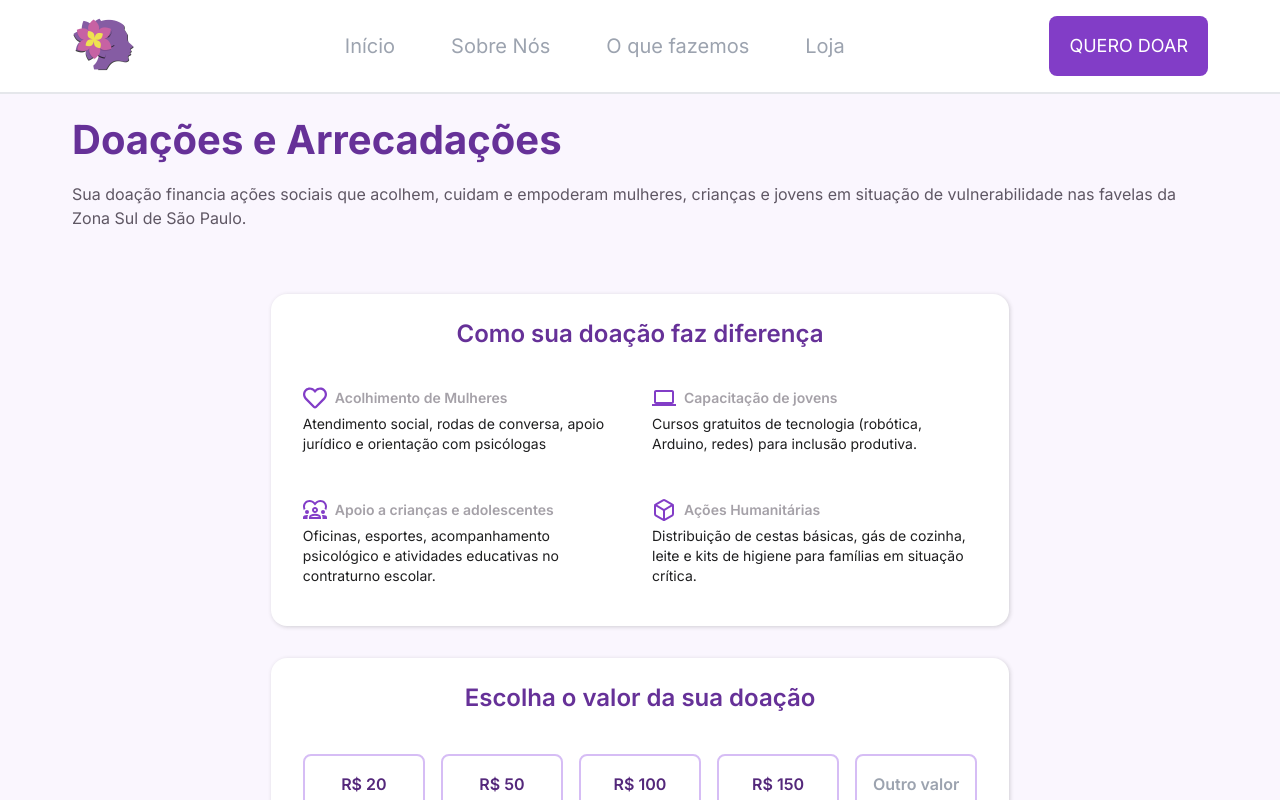
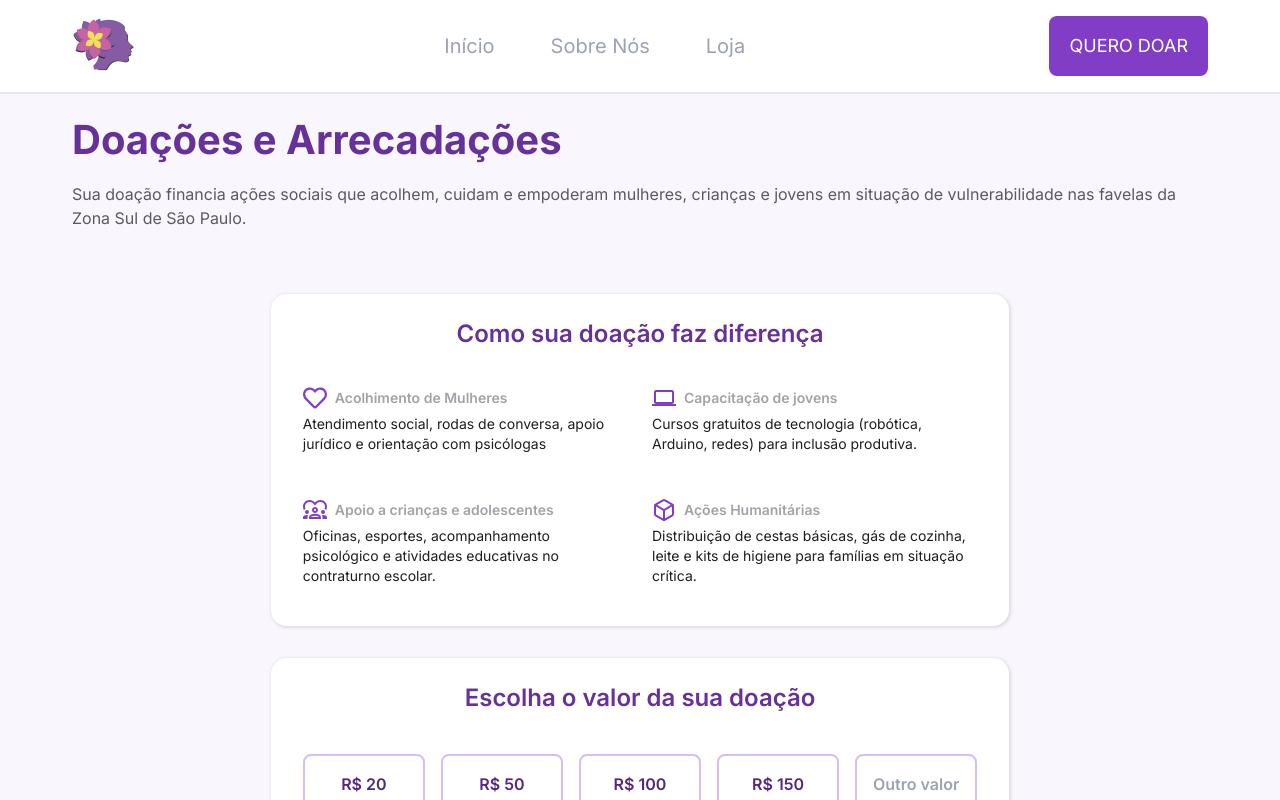
Before and after one commit to Projeto-FrontEnd-Fusion/Aceve-website-development, a Next.js app: page /quero-doar in a window 1280 px wide. Shown: the top 800 px of the page. Built offline with nearby package versions, Linux system fonts and the light colour scheme; a web font is replaced by a local one.

Commit message:
Revert "feat: creation of o-que-fazemos page structure, and added link to menu"
This reverts commit 4206a92d4c27b0f76b74839b786b9fc0f319e203.

```diff
--- a/src/app/o-que-fazemos/page.tsx
+++ /dev/null
@@ -1,9 +0,0 @@
-function WhatWeDo () {
-    return(
-        <main>
-            teste
-        </main>
-    )
-}
-
-export default WhatWeDo
--- a/src/components/Menu/Navigation.tsx
+++ b/src/components/Menu/Navigation.tsx
@@ -54,14 +54,6 @@ export const Navigation = ({ isMenuOpen, setisMenuOpen }: NavigationProps) => {
       </GlobalLink>
 
       <GlobalLink
-        variant="text"
-        href="/o-que-fazemos"
-        onClick={() => setisMenuOpen(false)}
-        className="text-[1.25rem] py-3 px-4">
-        O que fazemos
-      </GlobalLink>
-
-      <GlobalLink
         variant="primary"
         onClick={() => setisMenuOpen(false)}
         href="/quero-doar"
--- a/src/components/Menu/TopBarNavigation.tsx
+++ b/src/components/Menu/TopBarNavigation.tsx
@@ -26,11 +26,6 @@ export const Header = () => {
             <li>
               <GlobalLink variant="text" href="/sobre-nos" className="text-[1.25rem] py-3 px-4">
                 Sobre Nós
-              </GlobalLink>
-            </li>
-            <li>
-              <GlobalLink variant="text" href="/o-que-fazemos" className="text-[1.25rem] py-3 px-4">
-                O que fazemos
               </GlobalLink>
             </li>
 
--- a/src/components/Menu/index.tsx
+++ b/src/components/Menu/index.tsx
@@ -12,10 +12,6 @@ export const navigationLinks = [
     href: "/sobre-nos"
   },
   {
-    label: "O que fazemos",
-    href: "/o-que-fazemos"
-  },
-  {
     label: 'Loja',
     href: "https://wa.me/c/5511982935150"
   },
```
